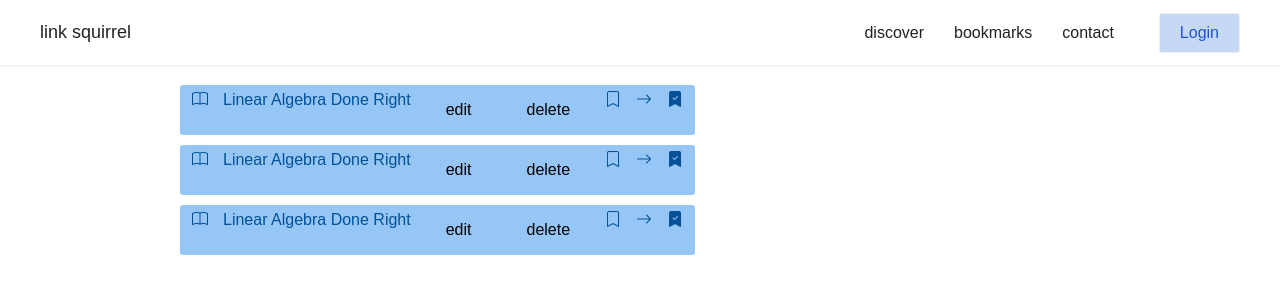
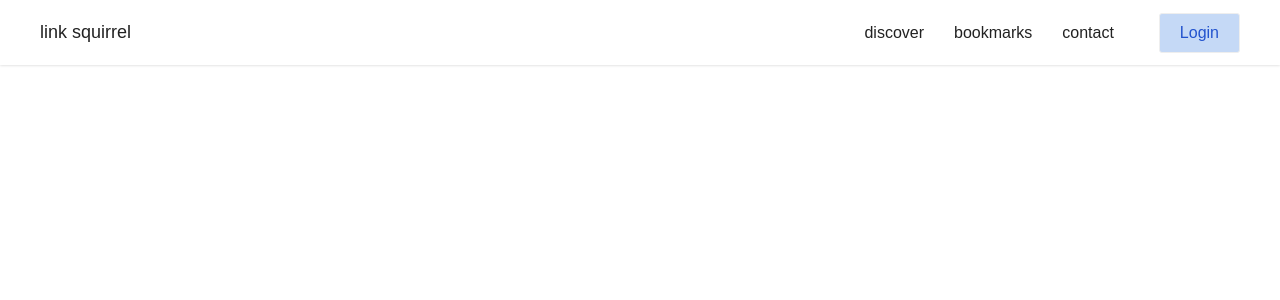
Before and after one commit to AlonLandmann/link-squirrel, a Next.js app: page / in a window 1280 px wide. Shown: the top 300 px of the page. Built offline with nearby package versions, Linux system fonts and the light colour scheme; no server answers.

Commit message:
[remove] bad links

```diff
--- a/components/Home.js
+++ b/components/Home.js
@@ -1,42 +1,9 @@
 import Navbar from './Navbar'
-import css from '@/scss/Home.module.scss'
 
 export default function Home() {
   return (
     <div>
       <Navbar />
-
-      <div className={css.mainSection}>
-        <div className={css.links}>
-          <div className={css.link}>
-            <div className={css.image}><i className='bi bi-book'></i></div>
-            <div className={css.name}>Linear Algebra Done Right</div>
-            <button>edit</button>
-            <button>delete</button>
-            <div><i className='bi bi-bookmark'></i></div>
-            <div><i className='bi bi-arrow-right'></i></div>
-            <div><i className='bi bi-bookmark-check-fill'></i></div>
-          </div>
-          <div className={css.link}>
-            <div className={css.image}><i className='bi bi-book'></i></div>
-            <div className={css.name}>Linear Algebra Done Right</div>
-            <button>edit</button>
-            <button>delete</button>
-            <div><i className='bi bi-bookmark'></i></div>
-            <div><i className='bi bi-arrow-right'></i></div>
-            <div><i className='bi bi-bookmark-check-fill'></i></div>
-          </div>
-          <div className={css.link}>
-            <div className={css.image}><i className='bi bi-book'></i></div>
-            <div className={css.name}>Linear Algebra Done Right</div>
-            <button>edit</button>
-            <button>delete</button>
-            <div><i className='bi bi-bookmark'></i></div>
-            <div><i className='bi bi-arrow-right'></i></div>
-            <div><i className='bi bi-bookmark-check-fill'></i></div>
-          </div>
-        </div>
-      </div>
     </div>
   )
 }
--- a/scss/Home.module.scss
+++ /dev/null
@@ -1,28 +0,0 @@
-.mainSection {
-  max-width: 960px;
-  margin: auto;
-}
-.links {
-  padding: 20px;
-  display: flex;
-  flex-direction: column;
-  align-items: flex-start;
-  gap: 10px;
-}
-.link {
-  padding: 6px 12px;
-  display: flex;
-  gap: 15px;
-  border-radius: 3px;
-  color: #035199;
-  background: #95c6f5;
-}
-.link button {
-  border: none;
-  background: none;
-  color: #000000;
-  cursor: pointer;
-}
-.link button:hover {
-  color: #555;
-}
--- a/scss/Navbar.module.scss
+++ b/scss/Navbar.module.scss
@@ -30,12 +30,10 @@
 .navLinks {
   display: flex;
   align-items: center;
-
-  &>div {
+  & > div {
     padding: 10px 15px;
     cursor: pointer;
     transition: all 0.15s ease-in-out;
-
     &:hover {
       color: #aaa;
     }
```
